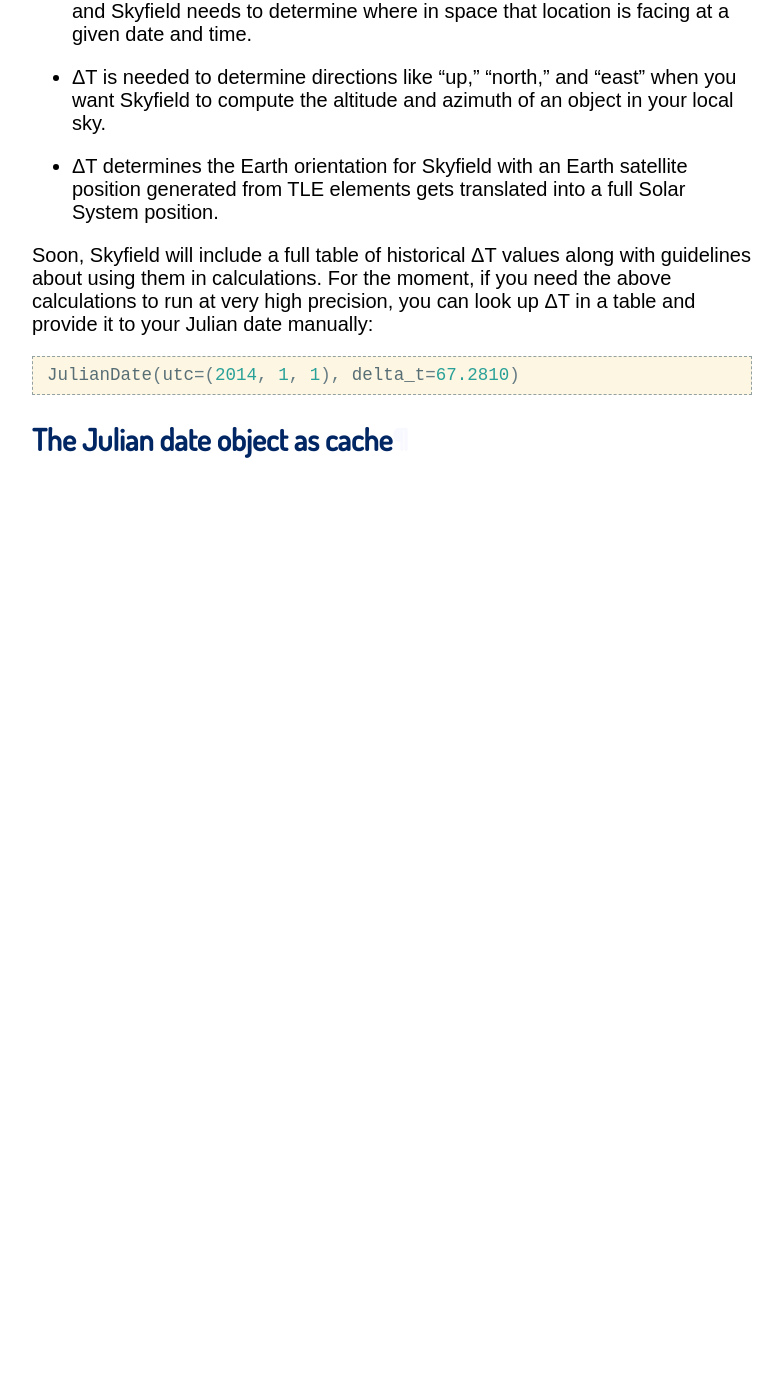
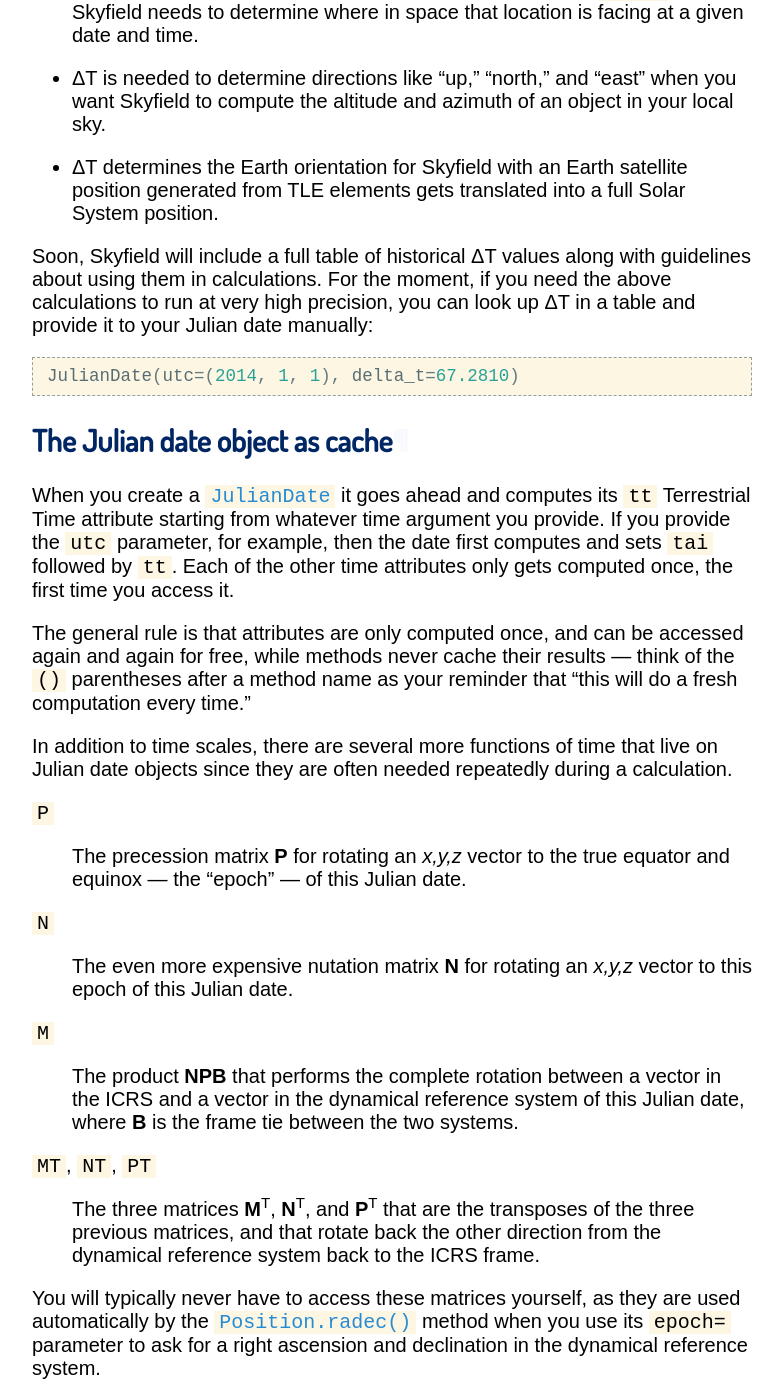
Before and after one commit to skyfielders/python-skyfield, a Sphinx documentation site: the page built from skyfield/documentation/time.rst, in a window 1280 px wide and 1400 px high, scrolled down 10162 px. Shown: the whole window, without its empty margins (248-1031 px from the left). Built offline with Sphinx 7.4.7, drawn with Linux system fonts in a browser that asks for light colours; before the commit the page ends 10645 px from its top, so only the background shows below that; some of the changed text lies outside the part shown.

Commit message:
Describe the matrices that a JulianDate can cache

```diff
--- a/skyfield/documentation/time.rst
+++ b/skyfield/documentation/time.rst
@@ -604,7 +604,7 @@
 all ignore ΔT completely.
 
 * ΔT is used when you specify your geographic location
-  as a :class`Topos` and Skyfield needs to determine
+  as a :class:`Topos` and Skyfield needs to determine
   where in space that location is facing at a given date and time.
 
 * ΔT is needed to determine directions
@@ -632,6 +632,51 @@
 The Julian date object as cache
 ===============================
 
+When you create a :class:`JulianDate`
+it goes ahead and computes its ``tt`` Terrestrial Time attribute
+starting from whatever time argument you provide.
+If you provide the ``utc`` parameter, for example,
+then the date first computes and sets ``tai`` followed by ``tt``.
+Each of the other time attributes only gets computed once,
+the first time you access it.
+
+The general rule is that attributes are only computed once,
+and can be accessed again and again for free,
+while methods never cache their results —
+think of the ``()`` parentheses after a method name
+as your reminder that “this will do a fresh computation every time.”
+
+In addition to time scales,
+there are several more functions of time
+that live on Julian date objects
+since they are often needed repeatedly during a calculation.
+
+``P``
+    The precession matrix **P** for rotating an *x,y,z* vector
+    to the true equator and equinox — the “epoch” — of this Julian date.
+
+``N``
+    The even more expensive nutation matrix **N**
+    for rotating an *x,y,z* vector to this epoch of this Julian date.
+
+``M``
+    The product **NPB** that performs the complete rotation
+    between a vector in the ICRS
+    and a vector in the dynamical reference system of this Julian date,
+    where **B** is the frame tie between the two systems.
+
+``MT``, ``NT``, ``PT``
+    The three matrices **M**\ :sup:`T`, **N**\ :sup:`T`,
+    and **P**\ :sup:`T`
+    that are the transposes of the three previous matrices,
+    and that rotate back the other direction
+    from the dynamical reference system back to the ICRS frame.
+
+You will typically never have to access these matrices yourself,
+as they are used automatically by the :meth:`Position.radec()`
+method when you use its  ``epoch=`` parameter
+to ask for a right ascension and declination
+in the dynamical reference system.
 
 .. _matplotlib: http://matplotlib.org/
 .. _pytz: http://pytz.sourceforge.net/
```
